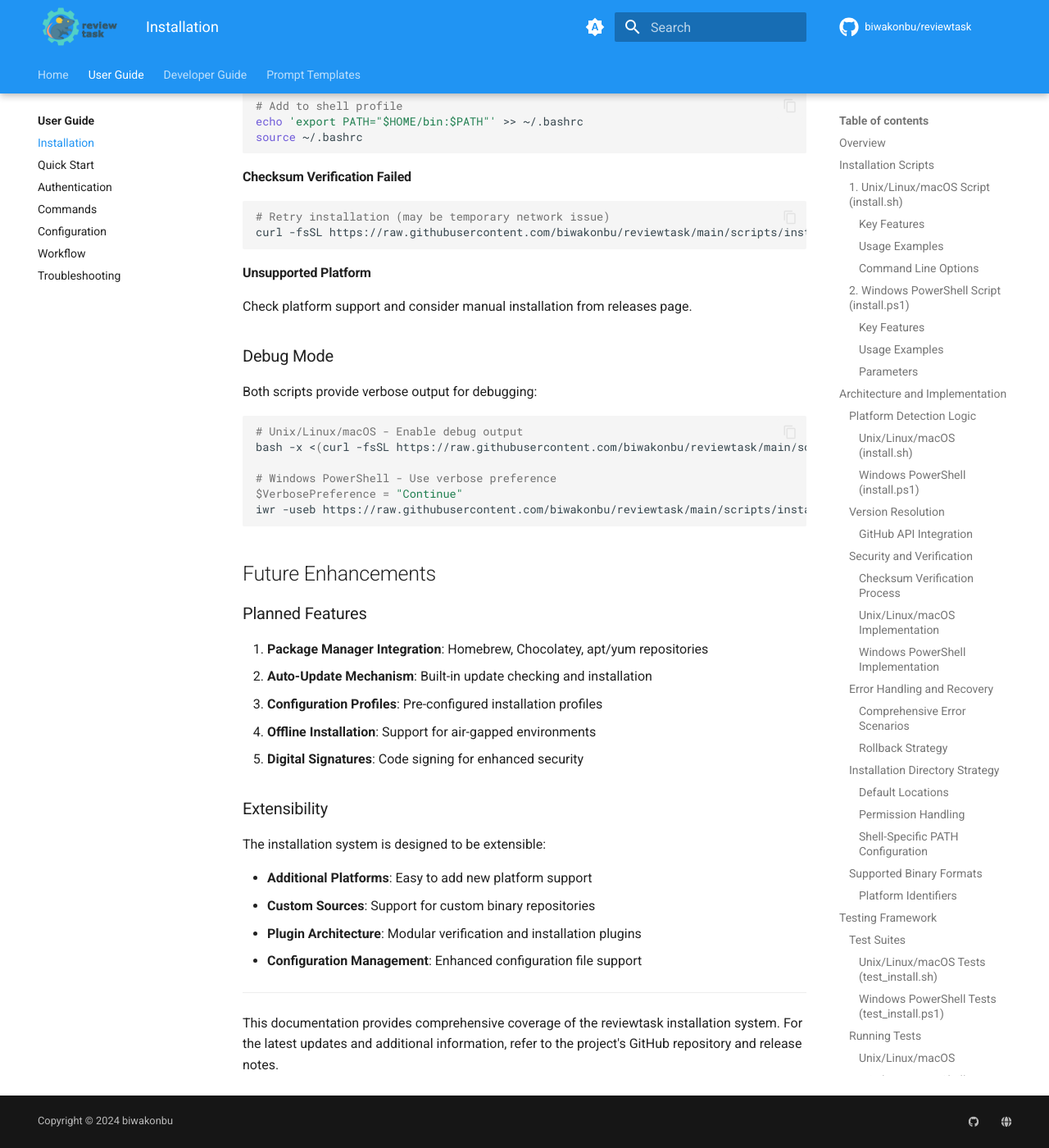
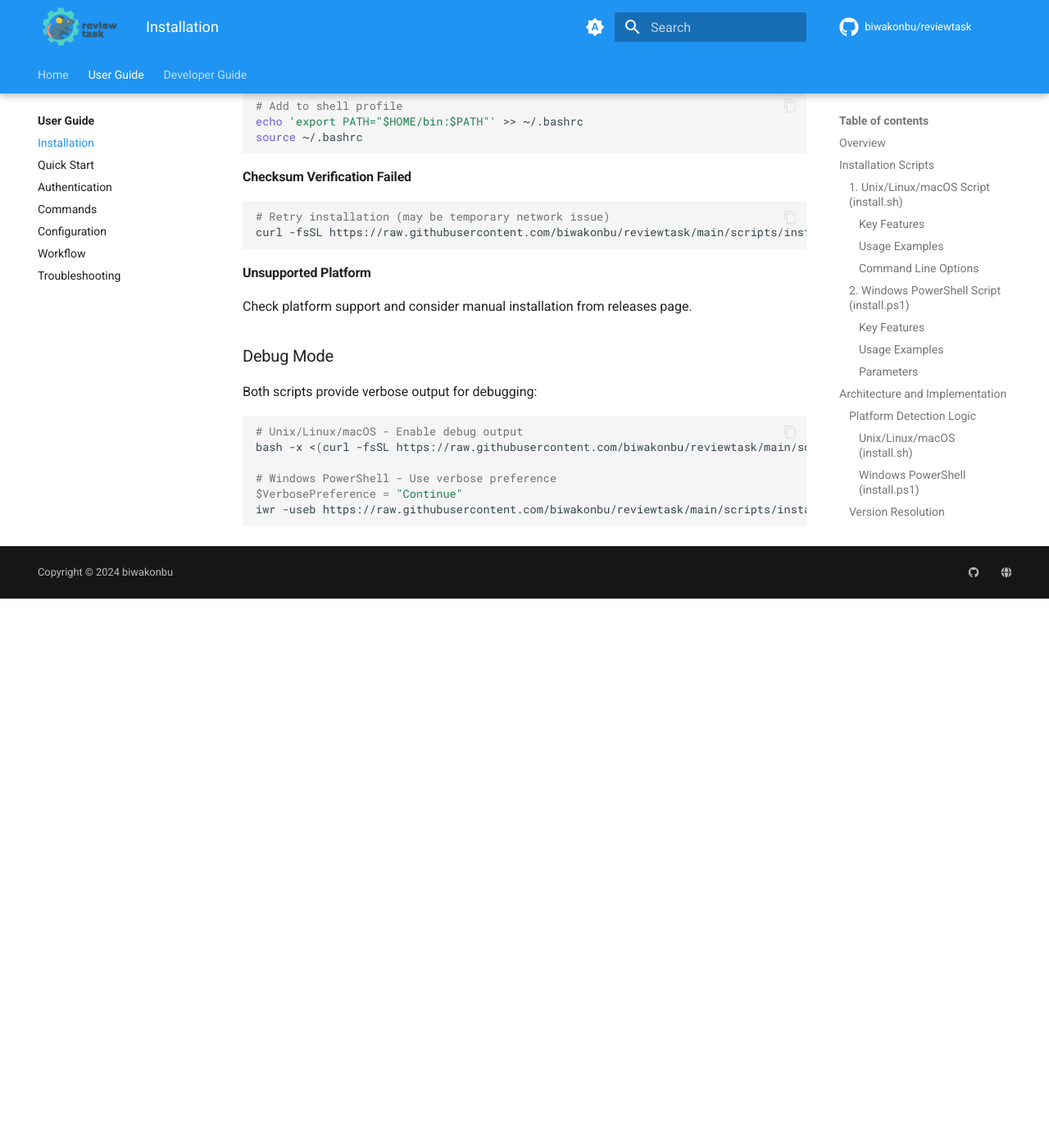
Before and after one commit to biwakonbu/reviewtask, an MkDocs documentation site: the page built from docs/user-guide/installation.md, in a window 1280 px wide and 1400 px high, scrolled down 11333 px. Shown: the whole window at 82% size. Built offline with MkDocs 1.6.1 and Material for MkDocs 9.7.7, drawn with Linux system fonts in a browser that asks for light colours; comment, search, counter and statistics services are not loaded; the version menu is left out; after the commit the page ends 12063 px from its top, so only the background shows below that.

Commit message:
docs: remove unimplemented features and internal docs from public documentation
- Remove "Future Enhancements" section from installation.md
- Exclude internal development docs (prd.md, implementation-progress.md) from mkdocs.yml
- Remove prompt templates from public navigation
- Add documentation management rules to CLAUDE.md and AGENTS.md
- Ensure user documentation only describes implemented features

This ensures the documentation site focuses on actual capabilities rather than planned features or internal development details.

🤖 Generated with Claude Code
Co-Authored-By: Claude <noreply@anthropic.com>

````diff
--- a/docs/user-guide/installation.md
+++ b/docs/user-guide/installation.md
@@ -526,26 +526,3 @@ bash -x <(curl -fsSL https://raw.githubusercontent.com/biwakonbu/reviewtask/main
 $VerbosePreference = "Continue"
 iwr -useb https://raw.githubusercontent.com/biwakonbu/reviewtask/main/scripts/install/install.ps1 | iex
 ```
-
-## Future Enhancements
-
-### Planned Features
-
-1. **Package Manager Integration**: Homebrew, Chocolatey, apt/yum repositories
-2. **Auto-Update Mechanism**: Built-in update checking and installation
-3. **Configuration Profiles**: Pre-configured installation profiles
-4. **Offline Installation**: Support for air-gapped environments
-5. **Digital Signatures**: Code signing for enhanced security
-
-### Extensibility
-
-The installation system is designed to be extensible:
-
-- **Additional Platforms**: Easy to add new platform support
-- **Custom Sources**: Support for custom binary repositories
-- **Plugin Architecture**: Modular verification and installation plugins
-- **Configuration Management**: Enhanced configuration file support
-
----
-
-This documentation provides comprehensive coverage of the reviewtask installation system. For the latest updates and additional information, refer to the project's GitHub repository and release notes.
--- a/mkdocs.yml
+++ b/mkdocs.yml
@@ -140,9 +140,6 @@ nav:
     - Testing: developer-guide/testing.md
     - Contributing: developer-guide/contributing.md
     - Versioning: developer-guide/versioning.md
-    - Project Vision: developer-guide/prd.md
-    - Progress: developer-guide/implementation-progress.md
-  - Prompt Templates: prompts/README.md
 
 extra:
   version:
````
Also changed, not shown: AGENTS.md (+29 -0 lines), CLAUDE.md (+23 -0 lines).
